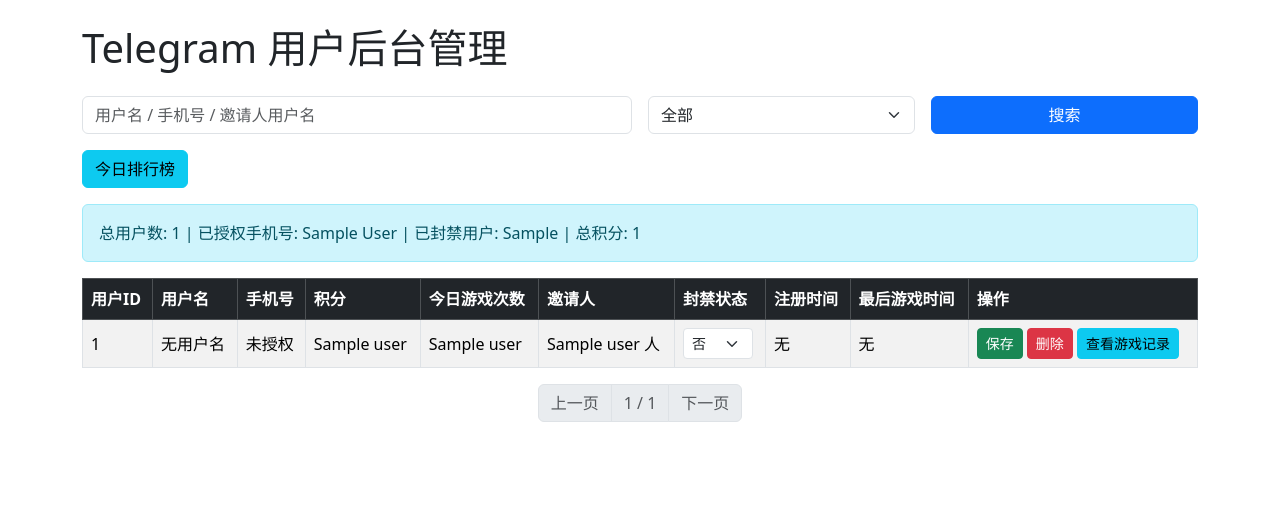
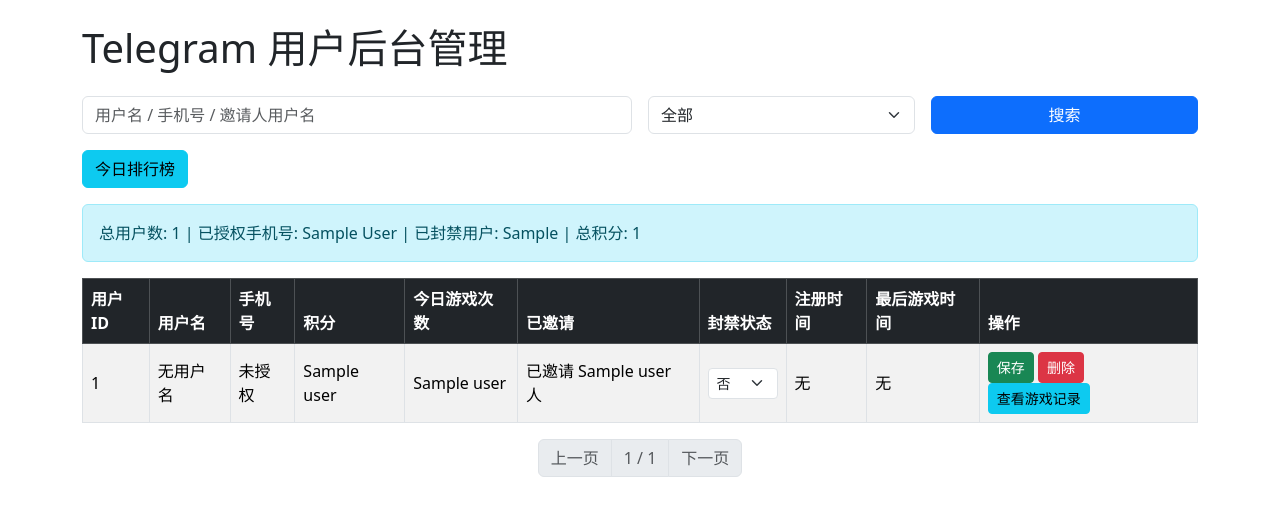
Before and after one commit to Dreamchaser-aus/telegramdashboard, a Flask app: template templates/dashboard.html in a window 1280 px wide. Shown: the top 516 px of the page. Run offline with Flask 2, Linux system fonts and the light colour scheme; the template is opened without the code that fills it: most values are stand-ins (such as "Sample title", 1, 10 or a date in 2020); parts of the project's set-up code (start-up, migrations or seed data) failed here and were passed over; some libraries are stand-ins or nearby versions.

Commit message:
Update dashboard.html

```diff
--- a/templates/dashboard.html
+++ b/templates/dashboard.html
@@ -46,7 +46,7 @@
         <th>手机号</th>
         <th>积分</th>
         <th>今日游戏次数</th>
-        <th>邀请人</th>
+        <th>已邀请</th>
         <th>封禁状态</th>
         <th>注册时间</th>
         <th>最后游戏时间</th>
@@ -73,8 +73,8 @@
             <br/>
             <a href="/invitees?user_id={{ user[9] }}" class="btn btn-sm btn-primary mt-1">查看邀请用户</a>
           {% else %}
-            <!-- 无邀请人，显示自己邀请人数和查看按钮（有邀请人数才显示按钮） -->
-            {{ user[13] }} 人
+            <!-- 无邀请人，显示已邀请人数和查看按钮（有邀请人数才显示按钮） -->
+            已邀请 {{ user[12] }} 人
             <br/>
             {% if user[12] > 0 %}
               <a href="/invitees?user_id={{ user[0] }}" class="btn btn-sm btn-primary mt-1">查看邀请用户</a>
```
